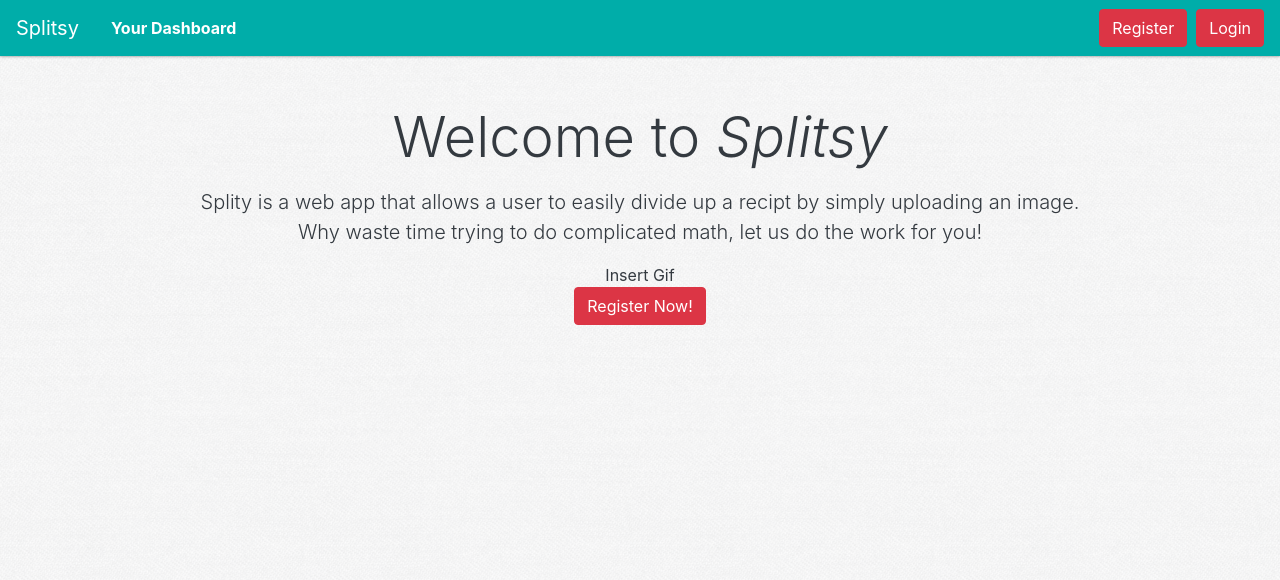
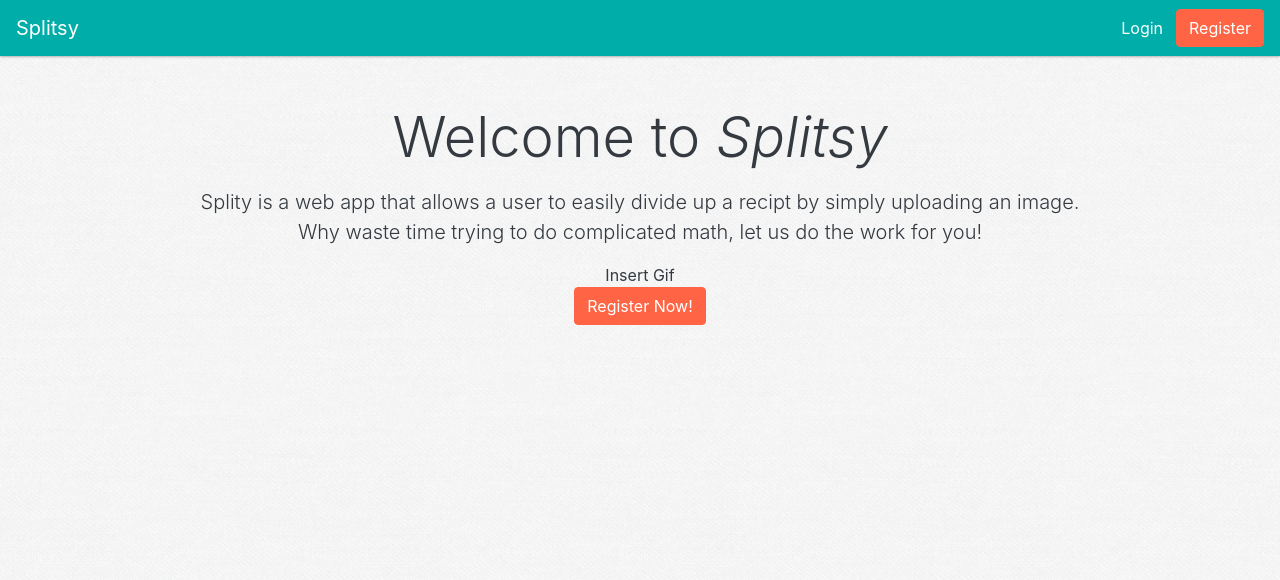
Before and after one commit to amandalatkins/splitsy, a React (Create React App) app in the folder client/: page /home in a window 1280 px wide. Shown: the top 580 px of the page. Built offline with nearby package versions, Linux system fonts and the light colour scheme.

Commit message:
Add used logged-in conditionals to NavBar and home

```diff
--- a/client/public/css/Custom.css
+++ b/client/public/css/Custom.css
@@ -43,6 +43,9 @@ body {
   color: rgba(255, 255, 255, 0.65);
 }
 
+.navbar .loginButtons div {
+  float:right
+}
 /* .navbar .nav-item:not(:last-child):after {
   display: list-item;
   content: '/'
@@ -70,9 +73,20 @@ body {
 .border-orange {
   border-color: #ff6444;
 }
+.border-teal {
+  border-color: #00ada9;
+}
 
 .bg-teal {
   background-color: #00ada9;
+}
+
+.btn.bg-teal:hover,
+.btn.btn-secondary.bg-teal:active,
+.btn.btn-secondary.bg-teal:focus {
+  background-color: #00ada9;
+  border-color: #00ada9;
+  box-shadow: none
 }
 
 .text-teal {
--- a/client/src/components/Modal/LoginModal.js
+++ b/client/src/components/Modal/LoginModal.js
@@ -40,11 +40,17 @@ const LoginModal = props => {
 
   return (
     <div>
-      <Button color="danger" onClick={toggle}>
-        {buttonLabel}
-      </Button>
-      <Modal isOpen={modal} toggle={toggle} className={className}>
-        <ModalHeader toggle={toggle}>{className}</ModalHeader>
+      { buttonLabel === "Register" ?
+			<Button className="bg-orange border-orange text-white" onClick={toggle}>
+				{buttonLabel}
+			</Button>
+		:
+			<Button className="bg-teal border-teal text-white" onClick={toggle}>
+				{buttonLabel}
+			</Button>
+  		}
+      <Modal isOpen={modal} toggle={toggle} className={buttonLabel}>
+        <ModalHeader toggle={toggle}>{buttonLabel}</ModalHeader>
         <ModalBody>
           <form>
             <div className="form-group">
--- a/client/src/components/Modal/RegisterModal.js
+++ b/client/src/components/Modal/RegisterModal.js
@@ -3,7 +3,7 @@ import { Button, Modal, ModalHeader, ModalBody, ModalFooter } from "reactstrap";
 import API from "../../utils/API";
 
 const RegisterModal = props => {
-  const { buttonLabel, className } = props;
+  const { buttonLabel } = props;
 
   const [modal, setModal] = useState(false);
 
@@ -40,11 +40,11 @@ const RegisterModal = props => {
 
   return (
     <div>
-      <Button color="danger" onClick={toggle}>
-        {buttonLabel}
-      </Button>
-      <Modal isOpen={modal} toggle={toggle} className={className}>
-        <ModalHeader toggle={toggle}>{className}</ModalHeader>
+		<Button className="bg-orange border-orange text-white" onClick={toggle}>
+			{buttonLabel}
+		</Button>
+      <Modal isOpen={modal} toggle={toggle}>
+        <ModalHeader toggle={toggle}>{buttonLabel}</ModalHeader>
         <ModalBody>
           <form>
 
--- a/client/src/components/NavBar/index.js
+++ b/client/src/components/NavBar/index.js
@@ -1,9 +1,16 @@
 import React from "react";
 import RegisterModal from "../Modal/RegisterModal";
 import LoginModal from "../Modal/LoginModal";
+import { useUserAuthContext } from "../../utils/UserAuthState";
 
 function NavBar() {
   // add functionality to show percentage of receipt filled
+
+  const [userAuth, setUserAuth] = useUserAuthContext();
+
+  function handleLogOut() {
+    setUserAuth({ type: "logOut" });
+  }
 
   return (
     <nav className="navbar navbar-dark">
@@ -11,19 +18,30 @@ function NavBar() {
         Splitsy
       </a>
 
-      <ol className="breadcrumb mr-auto">
-        <li className="breadcrumb-item active">
-          <a href="/dashboard">Your Dashboard</a>
-        </li>
-      </ol>
+      { userAuth.isLoggedIn ?
 
-        <RegisterModal buttonLabel="Register" className="Register">
-          Register{" "}
-        </RegisterModal>
-        &nbsp;&nbsp;
-        <LoginModal buttonLabel="Login" className="Login">
-          Login
-        </LoginModal>
+        <ol className="breadcrumb mr-auto">
+          <li className="breadcrumb-item active">
+            <a href="/dashboard">{userAuth.user.firstName ? userAuth.user.firstName : userAuth.user.userName}'s Dashboard</a>
+          </li>
+        </ol>
+
+      : ""  }
+
+      { userAuth.isLoggedIn ?
+
+        <button className="btn btn-sm text-white" onClick={() => handleLogOut()}>Log Out</button>
+
+      :
+      <div class="loginButtons">
+        <RegisterModal buttonLabel="Register" />
+          {/* Register{" "}
+        </RegisterModal> */}
+        <LoginModal buttonLabel="Login" />
+          {/* Login
+        </LoginModal> */}
+      </div>
+      }
     </nav>
   );
 }
--- a/client/src/pages/Home.js
+++ b/client/src/pages/Home.js
@@ -1,10 +1,13 @@
 import React from "react";
 import RegisterModal from "../components/Modal/RegisterModal";
+import { useUserAuthContext } from "../utils/UserAuthState"
 
-const Home = () => {
-  function registerClick() {
-    // prompt model for sign up
-    console.log("register button works");
+const Home = (props) => {
+
+  const [userAuth, setUserAuth] = useUserAuthContext();
+
+  if (userAuth.isLoggedIn) {
+    props.history.push('/dashboard');
   }
 
   return (
```
